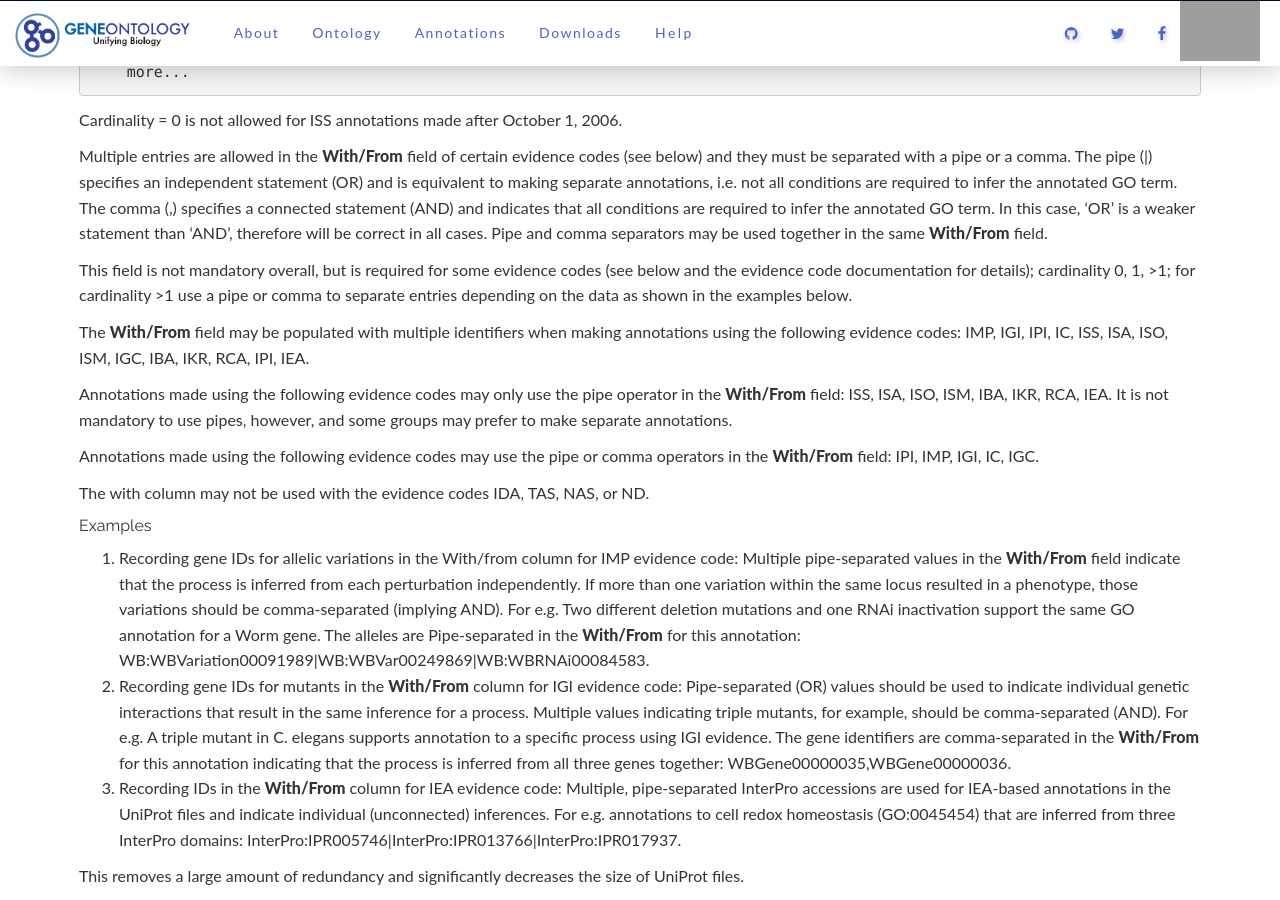
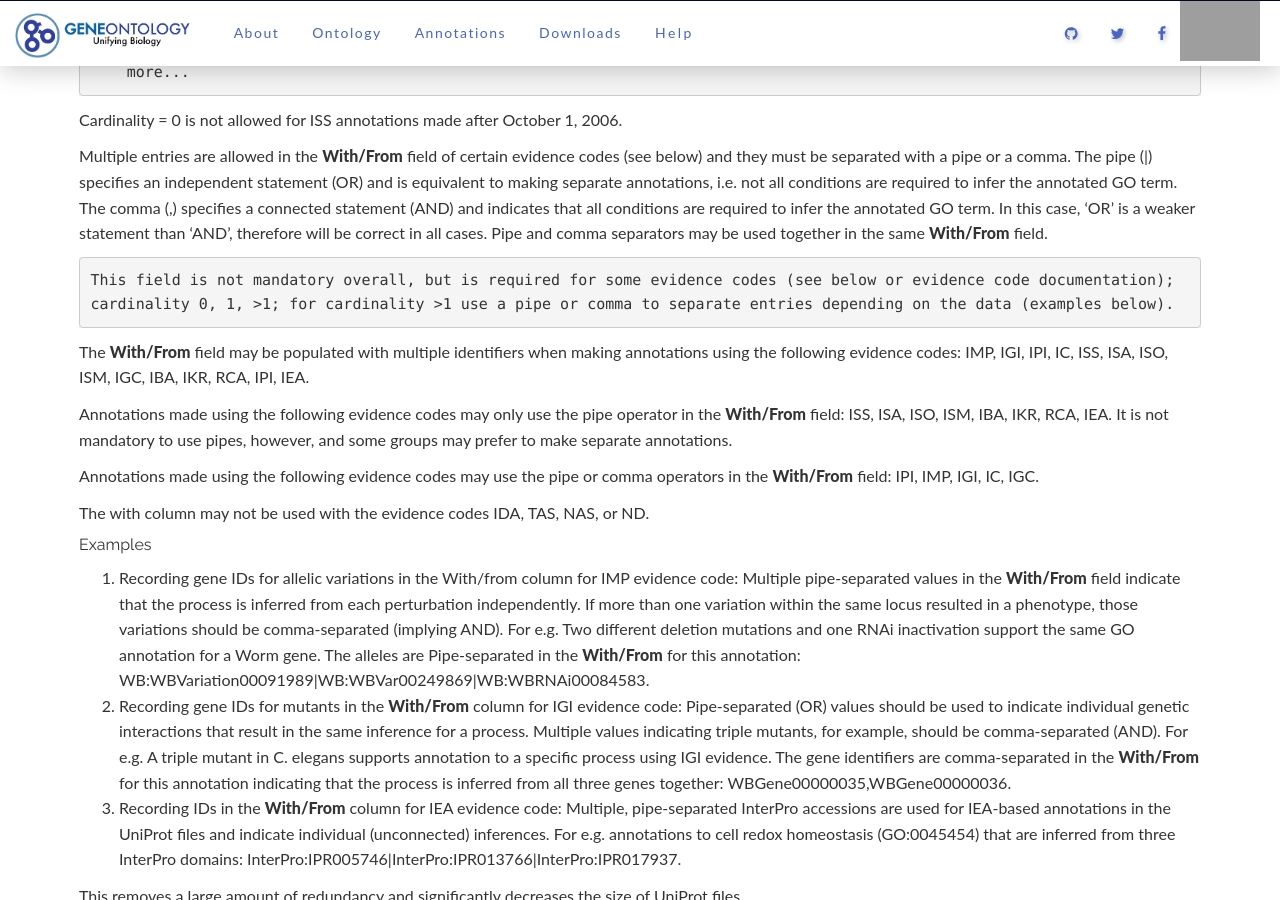
Before and after one commit to geneontology/geneontology.github.io, a Jekyll site: the page built from _docs/go-annotation-file-gaf-format-21.md, in a window 1280 px wide and 900 px high, scrolled down 3437 px. Built offline with Jekyll 4.4.1, drawn with Linux system fonts in a browser that asks for light colours; nearby versions of some CDN libraries; grey boxes are pictures that could not be loaded.

Commit message:
Update go-annotation-file-gaf-format-21.md

```diff
--- a/_docs/go-annotation-file-gaf-format-21.md
+++ b/_docs/go-annotation-file-gaf-format-21.md
@@ -137,7 +137,8 @@ Cardinality = 0 is not allowed for ISS annotations made after October 1, 2006.
 
 Multiple entries are allowed in the **With/From** field of certain evidence codes (see below) and they must be separated with a pipe or a comma. The pipe (\|) specifies an independent statement (OR) and is equivalent to making separate annotations, i.e. not all conditions are required to infer the annotated GO term. The comma (,) specifies a connected statement (AND) and indicates that all conditions are required to infer the annotated GO term. In this case, 'OR' is a weaker statement than 'AND', therefore will be correct in all cases. Pipe and comma separators may be used together in the same **With/From** field.
 
-This field is not mandatory overall, but is required for some evidence codes (see below and the evidence code documentation for details); cardinality 0, 1, >1; for cardinality >1 use a pipe or comma to separate entries depending on the data as shown in the examples below.
+    This field is not mandatory overall, but is required for some evidence codes (see below or evidence code documentation);
+    cardinality 0, 1, >1; for cardinality >1 use a pipe or comma to separate entries depending on the data (examples below).
 
 The **With/From** field may be populated with multiple identifiers when making annotations using the following evidence codes: IMP, IGI, IPI, IC, ISS, ISA, ISO, ISM, IGC, IBA, IKR, RCA, IPI, IEA.
 
```
